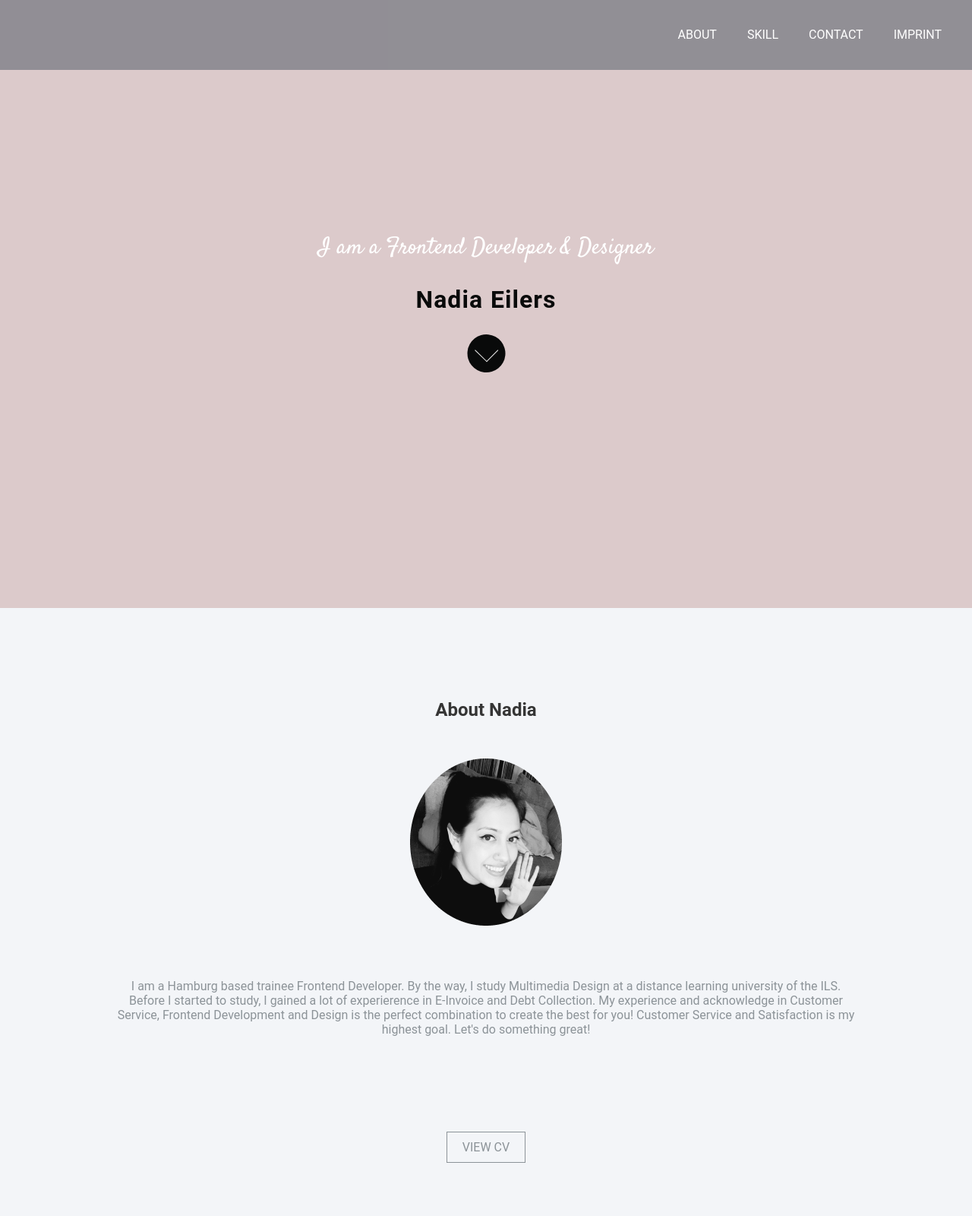
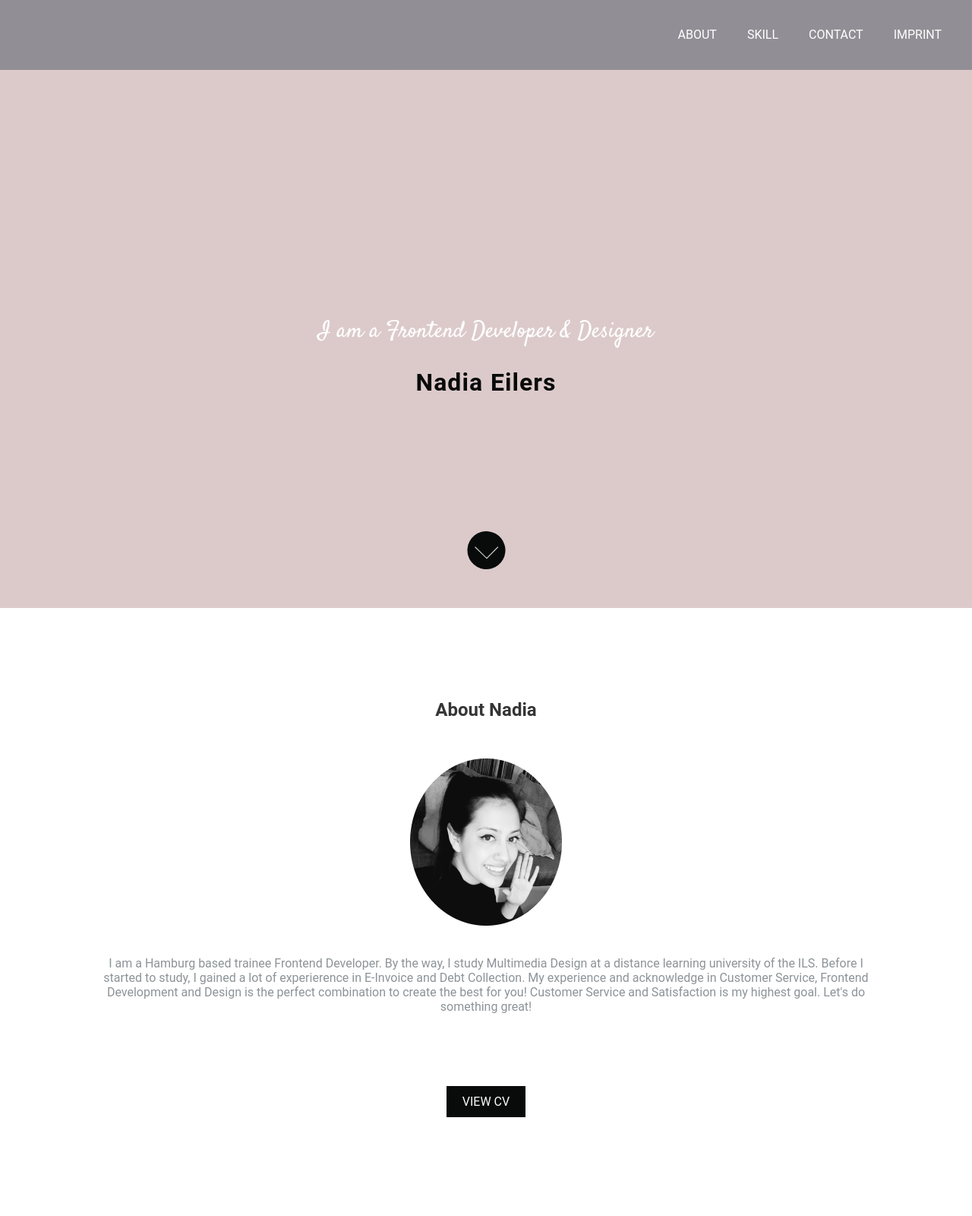
Before and after one commit to NanaDeMesa/personal-website, a plain HTML site: page index.html in a window 1280 px wide. Shown: the top 1600 px of the page at 76% size. Drawn offline with Linux system fonts and the light colour scheme; a web font is replaced by a local one.

Commit message:
create cv.html

```diff
--- a/css/styles.css
+++ b/css/styles.css
@@ -17,9 +17,8 @@ ul {
   padding: 0;
 }
 
-header {
+.header__index {
   background: #dccacb;
-  justify-content: center;
 }
 
 .header__navbar {
@@ -57,7 +56,7 @@ header {
 .header__heading {
   display: flex;
   align-items: center;
-  justify-content: center;
+  justify-content: flex-end;
   height: 100vh;
   flex-direction: column;
 }
@@ -81,23 +80,22 @@ h1 {
 
 main {
   flex-direction: column;
-  background-color: #f3f5f8;
+  background: #ffffff;
 }
 
-.article__button {
+.header__downbutton {
+  display: flex;
+  justify-self: flex-end;
+  margin: 150px 0 50px 0;
 }
 
 .article__about_me {
   display: flex;
-  background-color: #f3f5f8;
+  background-color: #ffffff;
   flex-direction: column;
   text-align: center;
   margin-bottom: 20px;
   padding: 100px;
-}
-
-.article__profile-text {
-  padding: 50px;
 }
 
 p {
@@ -115,14 +113,15 @@ p {
 
 .article__cv_button {
   text-decoration: none;
-  color: #8c9398;
-  border: solid 1px #8c9398;
+  color: #fbfbfb;
+  border: solid 1px #090a0a;
   padding: 10px 20px;
+  background: #090a0a;
 }
 
 .article__skill_container {
   display: grid;
-  background-color: white;
+  background-color: #f3f5f8;
   margin-bottom: 10px;
   grid-template-rows: auto auto;
   padding: 40px;
@@ -198,7 +197,7 @@ p {
 }
 
 .section__get_in_touch_city:hover {
-  background: #f3f5f8;
+  background: #fbfbfb;
   color: #353535;
 }
 
@@ -210,7 +209,7 @@ p {
 }
 
 .section__get_in_touch_phone:hover {
-  background: #f3f5f8;
+  background: #fbfbfb;
   color: #353535;
 }
 
@@ -222,7 +221,7 @@ p {
 }
 
 .section__get_in_touch_email:hover {
-  background: #f3f5f8;
+  background: #fbfbfb;
   color: #353535;
 }
 
@@ -244,3 +243,7 @@ footer {
 .footer__copyright {
   color: white;
 }
+
+.header__cv {
+  background: papayawhip;
+}
--- a/index.html
+++ b/index.html
@@ -9,12 +9,14 @@
         <link rel="stylesheet" href="/css/styles.css">
         <link href="https://fonts.googleapis.com/css?family=Radley"
             rel="stylesheet">
-            <link href="https://fonts.googleapis.com/css?family=Satisfy&display=swap" rel="stylesheet">
+        <link
+            href="https://fonts.googleapis.com/css?family=Satisfy&display=swap"
+            rel="stylesheet">
     </head>
 
     <body>
         <!--big picture-->
-        <header>
+        <header class="header__index">
             <nav class="header__navbar">
                 <ul class="header__navbar_right">
                     <li><a class="header__list_item" href="#About-Nadia">ABOUT</a></li>
@@ -24,9 +26,11 @@
                 </ul>
             </nav>
             <section class="header__heading">
-                <h2 class="header__subtitle">I am a Frontend Developer & Designer</h2>
+                <h2 class="header__subtitle">I am a Frontend Developer &
+                    Designer</h2>
                 <h1>Nadia Eilers</h1>
-                <a class="article__button" href="#About-Nadia"><img src="/images/ctaButton.svg"></a>
+                <a class="header__downbutton" href="#About-Nadia"><img
+                        src="/images/ctaButton.svg"></a>
             </section>
         </header>
 
@@ -38,6 +42,7 @@
                     <img src="/images/profile.png" alt="picture
                         of
                         Nadia Eilers. Owner of this site.">
+                    <div class="article__pic_underline"></div>
                     <p class="article__profile-text">I am a Hamburg based
                         trainee Frontend Developer. By the way, I study
                         Multimedia Design at a distance learning university
@@ -52,7 +57,7 @@
                     </p>
                 </div>
                 <p class="article__cv_button_container">
-                    <a class="article__cv_button" href="#">VIEW CV</a>
+                    <a class="article__cv_button" href="cv.html">VIEW CV</a>
                 </p>
             </article>
 
```
Also changed, not shown: cv.html (added, +24 -0 lines).
